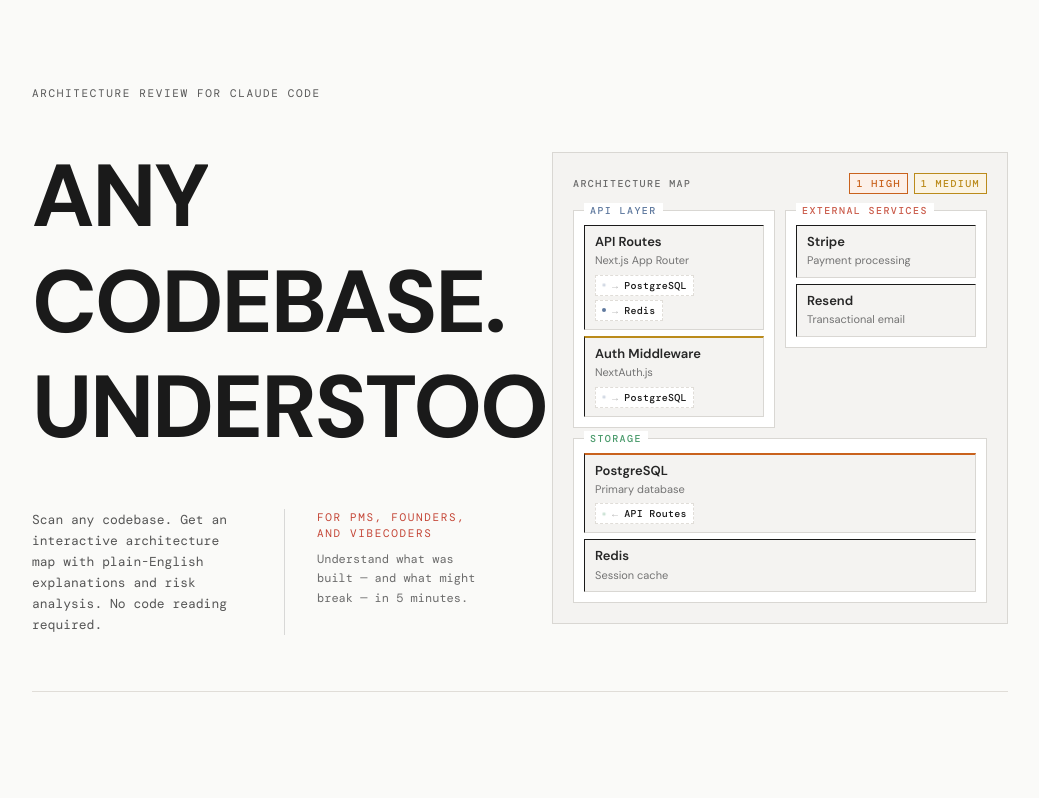
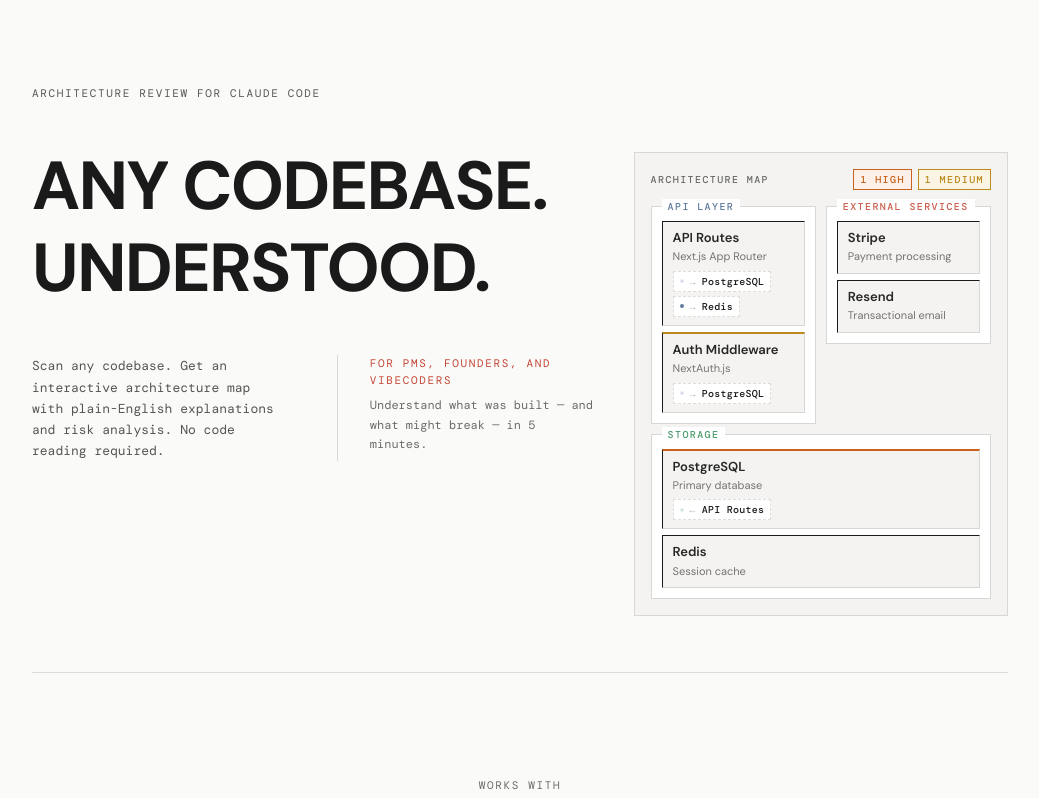
Before and after one commit to lucycrx/system-design-dev, a Next.js app: page / in a window 1280 px wide. Shown: the top 798 px of the page, without its empty margins (120-1159 px from the left). Built offline with nearby package versions, Linux system fonts and the light colour scheme.

Commit message:
Reduce hero headline and diagram size to prevent overlap
Scale headline from 5.5rem to 4.25rem on lg, give left column more
space with 1.2fr/0.8fr grid ratio, and tighten diagram padding.

Co-Authored-By: Claude Opus 4.6 (1M context) <noreply@anthropic.com>

```diff
--- a/components/landing/MiniDiagram.tsx
+++ b/components/landing/MiniDiagram.tsx
@@ -260,7 +260,7 @@ export function MiniDiagram({ className = "" }: { className?: string }) {
   return (
     <div className={className}>
       <div
-        className="border p-4 sm:p-5"
+        className="border p-3 sm:p-4"
         style={{
           background: "hsl(48, 10%, 95%)",
           borderColor: "hsl(40, 8%, 84%)",
--- a/components/landing/ProductHero.tsx
+++ b/components/landing/ProductHero.tsx
@@ -57,10 +57,10 @@ export function ProductHero() {
         </div>
 
         {/* Two-column: headline left, mini-diagram right */}
-        <div className="grid grid-cols-1 lg:grid-cols-2 gap-10 lg:gap-16 items-start">
+        <div className="grid grid-cols-1 lg:grid-cols-[1.2fr_0.8fr] gap-10 lg:gap-10 items-start">
           <div>
             {/* Main title */}
-            <h1 className="text-5xl sm:text-7xl lg:text-[5.5rem] font-bold text-text leading-[1.02] tracking-tight mb-10">
+            <h1 className="text-5xl sm:text-7xl lg:text-[4.25rem] font-bold text-text leading-[1.02] tracking-tight mb-10">
               <span className="block">
                 <WordReveal delay={150} visible={phase >= 1}>
                   ANY
```
